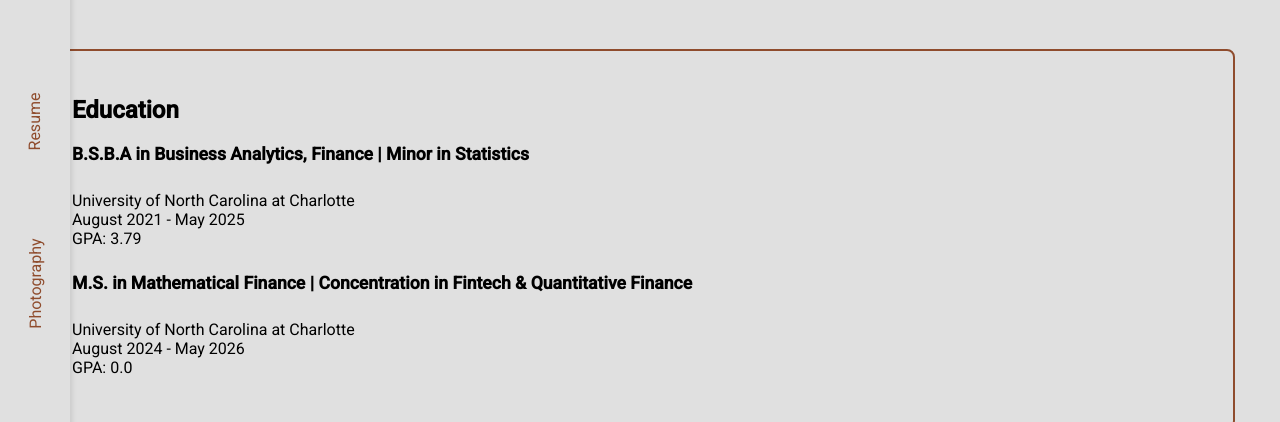
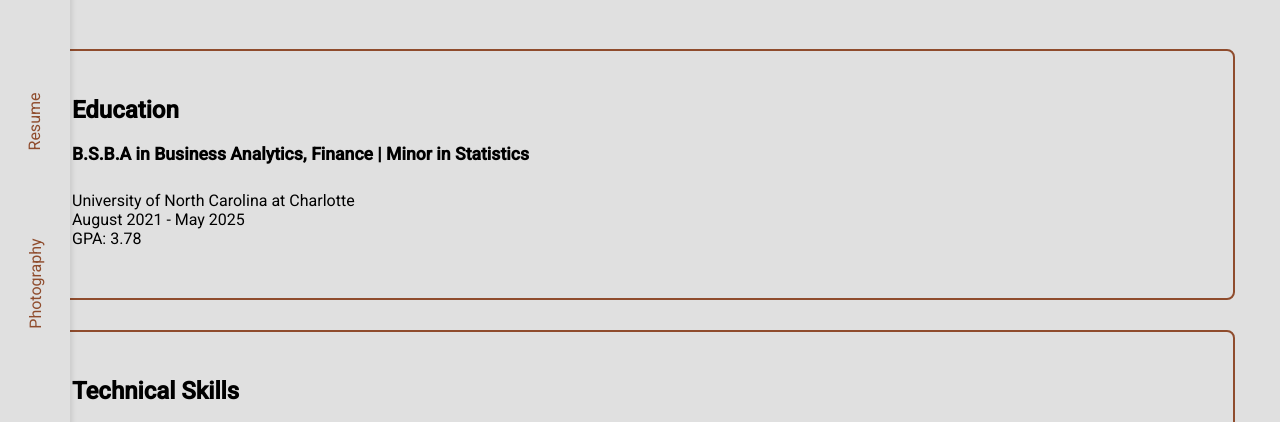
Before and after one commit to sdeshp59/sdeshp59, a plain HTML site: page resume.html in a window 1280 px wide. Shown: the part 82-504 px from the top of the page. Drawn offline with Linux system fonts and the light colour scheme.

Commit message:
Update resume.html
Update GPA

```diff
--- a/resume.html
+++ b/resume.html
@@ -32,13 +32,7 @@
                     <strong>B.S.B.A in Business Analytics, Finance | Minor in Statistics</strong> <br>
                     University of North Carolina at Charlotte <br>
                     August 2021 - May 2025 <br>
-                    GPA: 3.79
-                </div>
-                <div class="resume-entry">
-                    <strong>M.S. in Mathematical Finance | Concentration in Fintech & Quantitative Finance</strong> <br>
-                    University of North Carolina at Charlotte <br>
-                    August 2024 - May 2026 <br>
-                    GPA: 0.0
+                    GPA: 3.78
                 </div>
             </section>
             <section class="skills-list">
```
